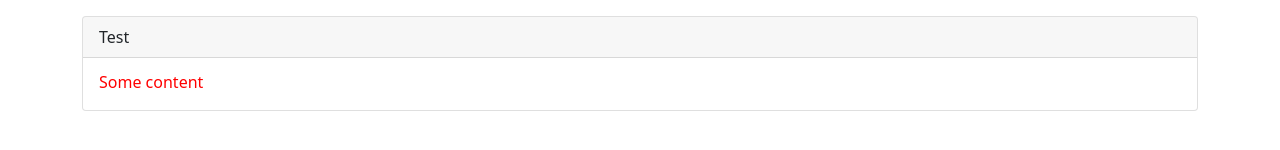
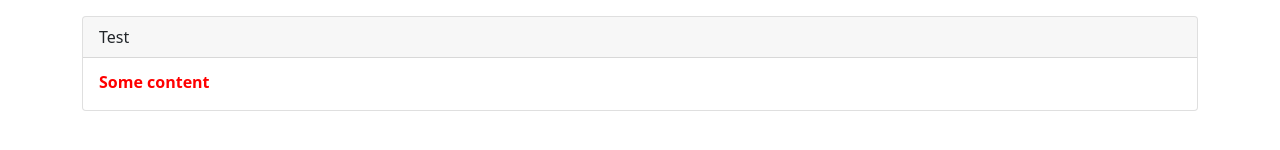
Before and after one commit to twcstk/fb-menu, an Angular app: page / in a window 1280 px wide. Shown: the part 256-406 px from the top of the page. Built offline with nearby package versions, Linux system fonts and the light colour scheme.

Commit message:
make Bold font-wight

```diff
--- a/src/app/app.component.html
+++ b/src/app/app.component.html
@@ -22,7 +22,7 @@
         <div class="card-header">{{ item.name }}</div>
         <div class="card-body">
           <div
-            class="card-subtitle"
+            class="card-subtitle fw-bold"
             *ngIf="item.type === 'Food'"
             style="color: red"
           >
```
